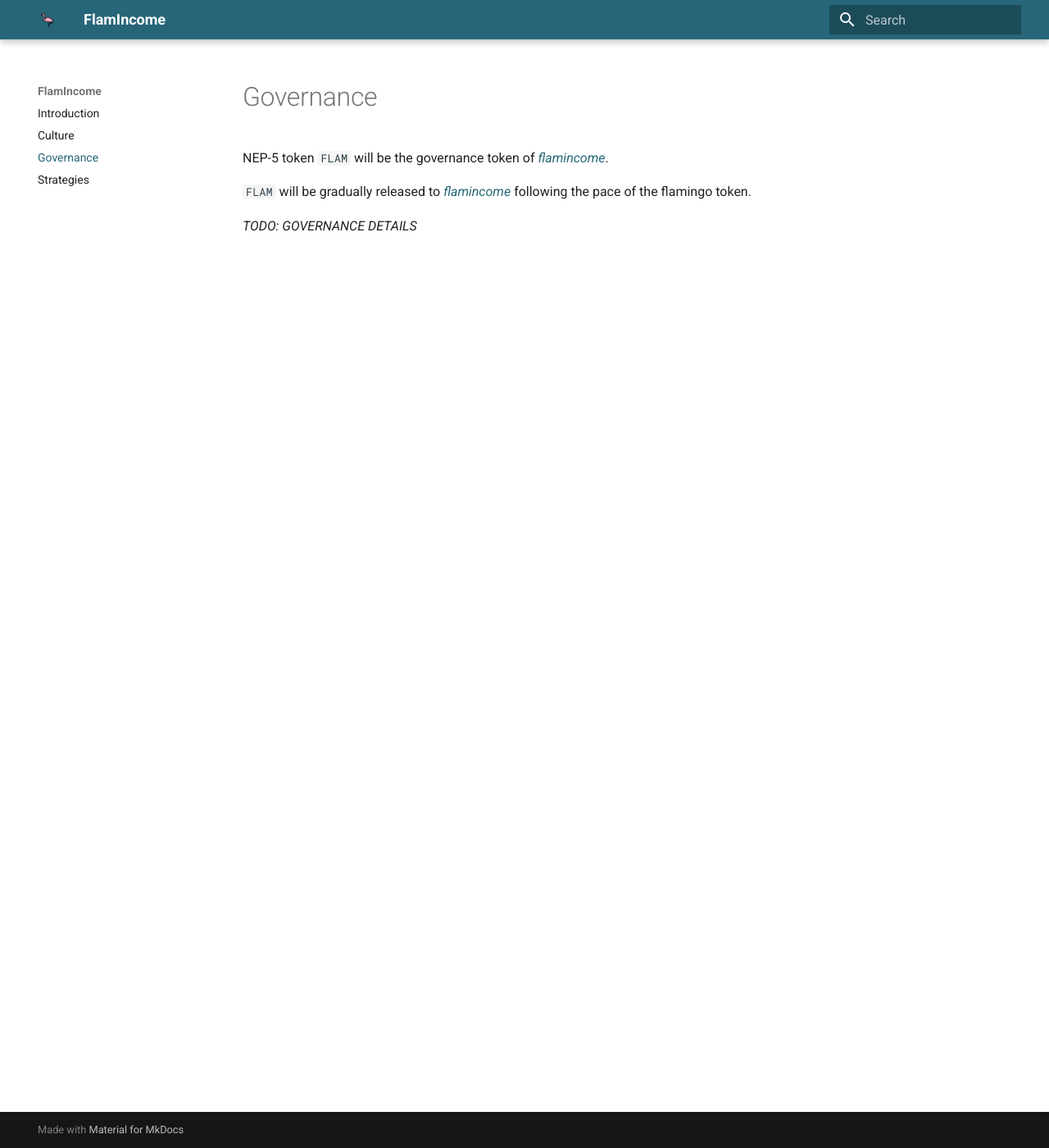
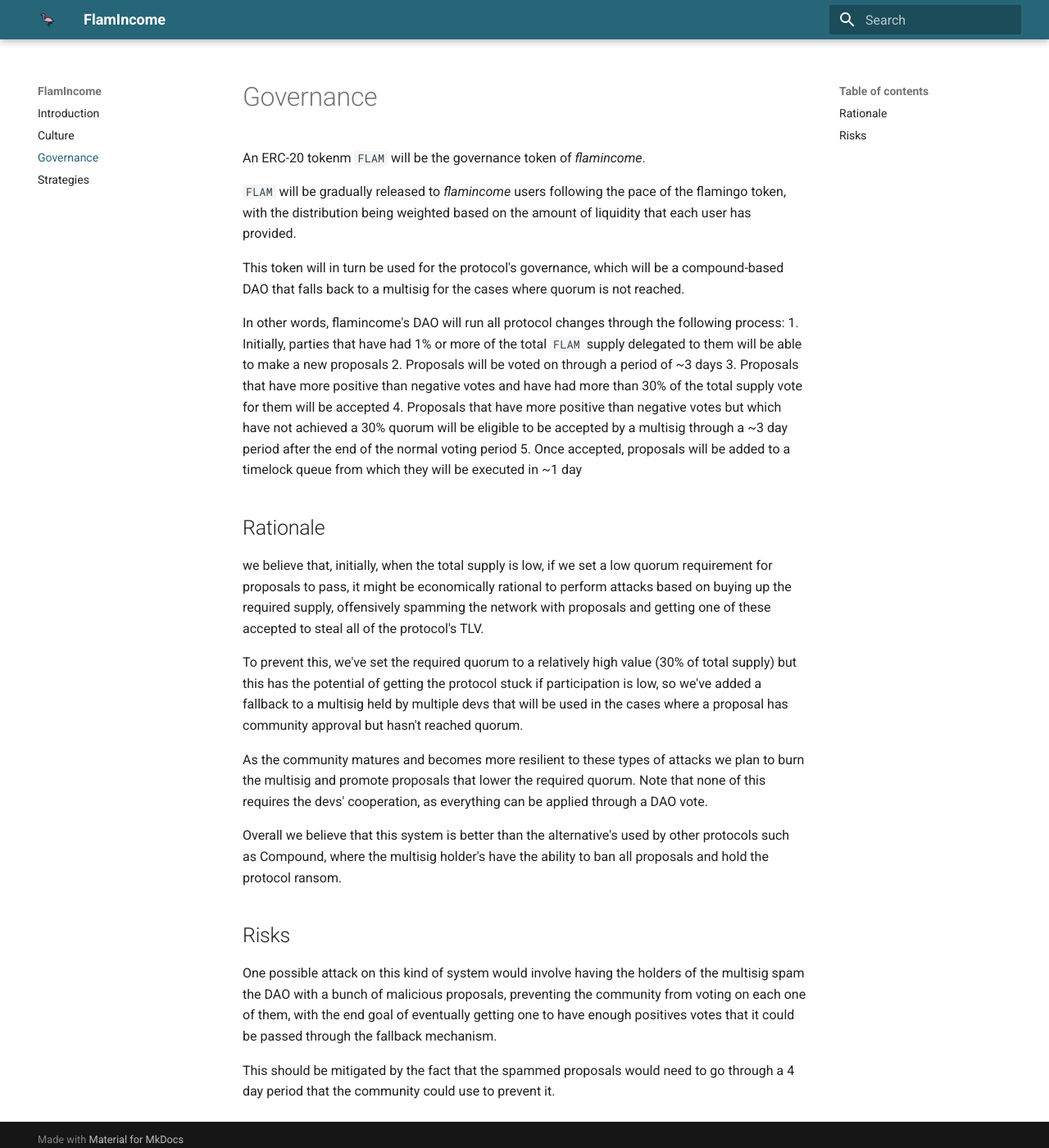
Before and after one commit to flamincome/pretty.docs, an MkDocs documentation site: the page built from docs/governance.md, in a window 1280 px wide and 1400 px high. Shown: the whole window at 82% size. Built offline with MkDocs 1.6.1 and Material for MkDocs 9.7.7, drawn with Linux system fonts in a browser that asks for light colours.

Commit message:
Improve governance page

```diff
--- a/docs/governance.md
+++ b/docs/governance.md
@@ -1,5 +1,27 @@
-NEP-5 token `FLAM` will be the governance token of [*flamincome*](https://flamincome.github.io).
+An ERC-20 tokenm `FLAM` will be the governance token of *flamincome*.
 
-`FLAM` will be gradually released to [*flamincome*](https://flamincome.github.io) following the pace of the flamingo token.
+`FLAM` will be gradually released to *flamincome* users following the pace of the flamingo token, with the distribution being weighted based on the amount of liquidity that each user has provided.
 
-*TODO: GOVERNANCE DETAILS*
+This token will in turn be used for the protocol's governance, which will be a compound-based DAO that falls back to a multisig for the cases where quorum is not reached.
+
+In other words, flamincome's DAO will run all protocol changes through the following process:
+1. Initially, parties that have had 1% or more of the total `FLAM` supply delegated to them will be able to make a new proposals
+2. Proposals will be voted on through a period of ~3 days
+3. Proposals that have more positive than negative votes and have had more than 30% of the total supply vote for them will be accepted
+4. Proposals that have more positive than negative votes but which have not achieved a 30% quorum will be eligible to be accepted by a multisig through a ~3 day period after the end of the normal voting period
+5. Once accepted, proposals will be added to a timelock queue from which they will be executed in ~1 day
+
+## Rationale
+we believe that, initially, when the total supply is low, if we set a low quorum requirement for proposals to pass, it might be economically rational to perform attacks based on buying up the required supply, offensively spamming the network with proposals and getting one of these accepted to steal all of the protocol's TLV.
+
+To prevent this, we've set the required quorum to a relatively high value (30% of total supply) but this has the potential of getting the protocol stuck if participation is low, so we've added a fallback to a multisig held by multiple devs that will be used in the cases where a proposal has community approval but hasn't reached quorum.
+
+As the community matures and becomes more resilient to these types of attacks we plan to burn the multisig and promote proposals that lower the required quorum. Note that none of this requires the devs' cooperation, as everything can be applied through a DAO vote.
+
+Overall we believe that this system is better than the alternative's used by other protocols such as Compound, where the multisig holder's have the ability to ban all proposals and hold the protocol ransom.
+
+## Risks
+
+One possible attack on this kind of system would involve having the holders of the multisig spam the DAO with a bunch of malicious proposals, preventing the community from voting on each one of them, with the end goal of eventually getting one to have enough positives votes that it could be passed through the fallback mechanism.
+
+This should be mitigated by the fact that the spammed proposals would need to go through a 4 day period that the community could use to prevent it.
```
